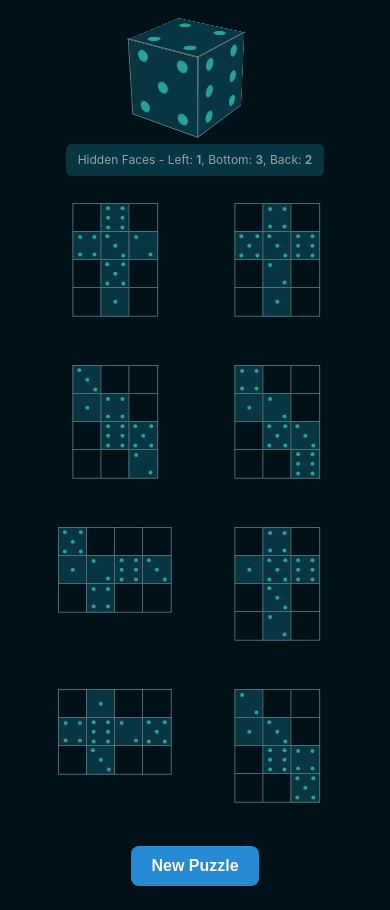
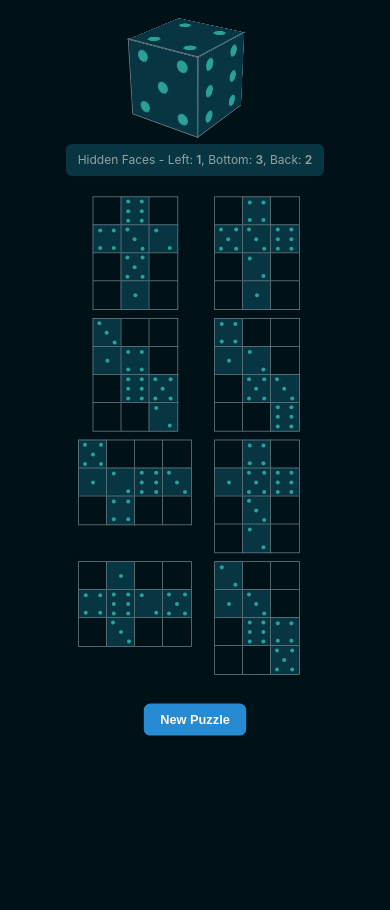
Before and after one commit to rberenguel/sis, a plain HTML site: page index.html in a window 390 px wide. Drawn offline with Linux system fonts and the light colour scheme.

Commit message:
Improve layout

```diff
--- a/style.css
+++ b/style.css
@@ -326,13 +326,20 @@ body {
     width: 100px;
     perspective: 500px;
   }
+  .nets-container-layout {
+    transform: scale(0.8) translate(0, -10%);
+  }
   .nets-container {
     grid-template-columns: repeat(2, 1fr);
-    padding: 5px; /* Further reduce padding if needed */
-    gap: 10px; /* Gap might be slightly larger if single column */
+    padding: 0px; /* Further reduce padding if needed */
+    gap: 0px; /* Gap might be slightly larger if single column */
   }
-  .net-option {
-    transform: scale(0.8);
+  #newPuzzleButton {
+    display: block; /* Make the button a block-level element */
+    margin-left: auto;
+    margin-right: auto;
+    margin-top: 2em;
+    grid-column: span 2;
   }
   .hidden-faces-info-container {
     margin-bottom: 0.2em;
```
Also changed, not shown: index.html (+1 -2 lines), 1 other file.
